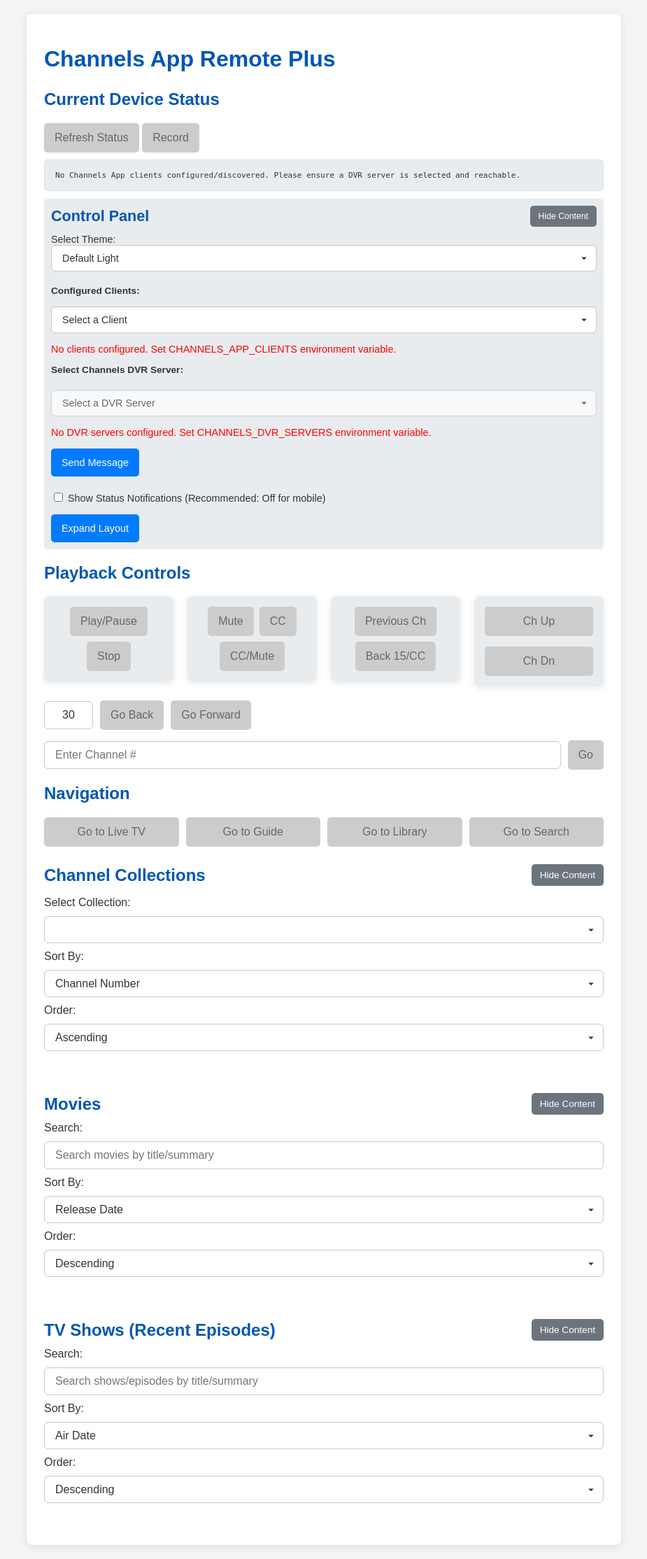
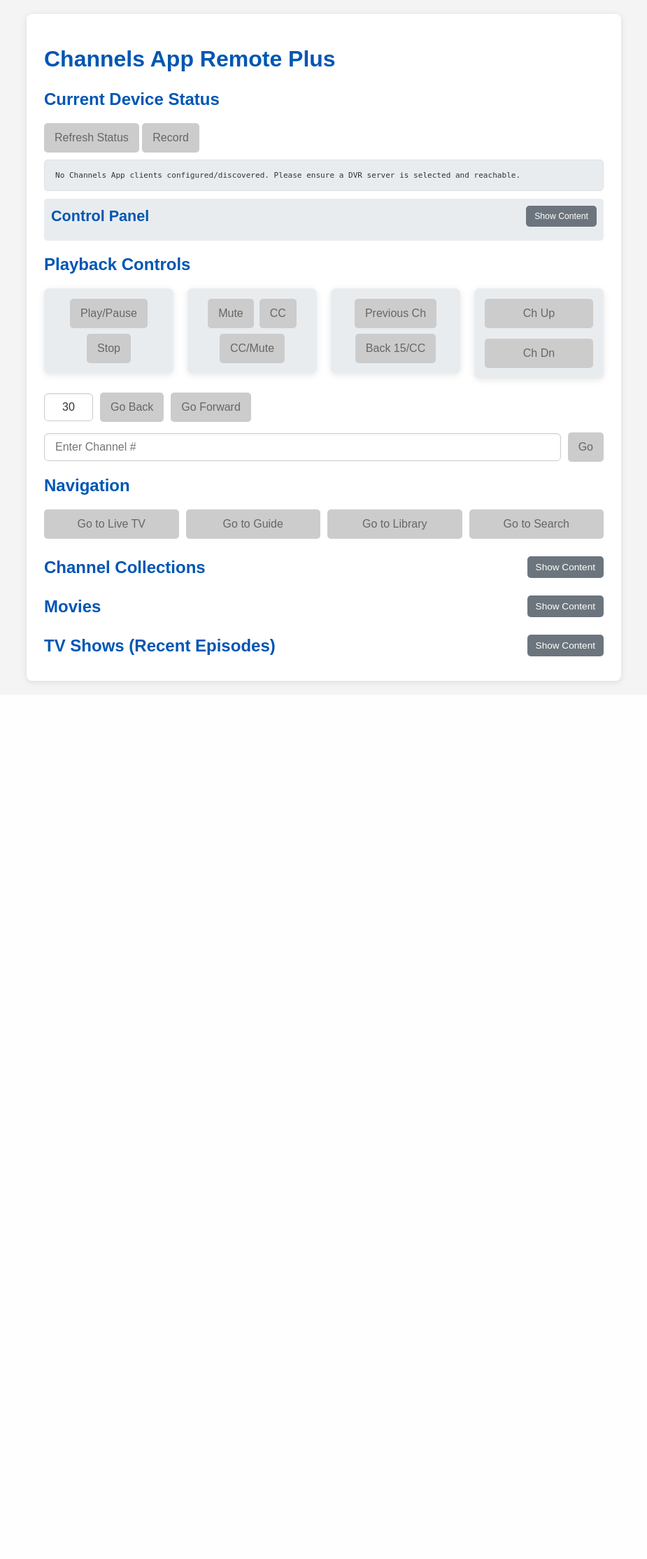
Before and after one commit to nuken/channels-app-remote-plus, a Flask app: page / in a window 1280 px wide. Shown: the whole page at 70% size, without its empty margins (177-1102 px from the left). After the commit the page ends 981 px from the top, so only its background shows below. Run offline with Flask 3, Linux system fonts and the light colour scheme; lists and menus that the app fills with data are empty.

Commit message:
FOUC Fix

```diff
--- a/app/static/css/style.css
+++ b/app/static/css/style.css
@@ -449,7 +449,6 @@
     flex-wrap: nowrap;
     overflow-x: auto;
     overflow-y: auto; /* Changed from hidden to auto */
-    -webkit-overflow-scrolling: touch;
     gap: 20px;
     padding-bottom: 20px;
     padding-left: 10px;
@@ -856,3 +855,11 @@
 .collection-dropdown {
     margin-right: auto; /* Pushes the dropdown to the left within its flex container */
 }
+
+/* Added for FOUC prevention */
+#control-panel-content-wrapper,
+#movies-content-wrapper,
+#episodes-content-wrapper,
+#channel-collections-content-wrapper {
+    display: none;
+}
--- a/app/static/js/script.js
+++ b/app/static/js/script.js
@@ -1034,19 +1034,18 @@
             toggleButton = parentSection.querySelector('.section-toggle-button');
         }
 
-        // Default to visible if no state is saved or if savedState is 'true'
-        if (savedState === 'false') { // If explicitly saved as false (hidden)
-            wrapperDiv.style.display = 'none';
-            if (toggleButton) {
-                toggleButton.textContent = 'Show Content';
-            }
-            // console.log(`[DEBUG applyInitialSectionVisibility] Hiding ${wrapperId} based on saved state.`); // Commented out
-        } else { // Default to visible or if explicitly saved as true
+        // If explicitly saved as 'true', show it. Otherwise, leave it hidden (default CSS state).
+        // If savedState is null (first load), it will remain hidden by default CSS.
+        if (savedState === 'true') {
             wrapperDiv.style.display = 'block';
             if (toggleButton) {
                 toggleButton.textContent = 'Hide Content';
             }
-            // console.log(`[DEBUG applyInitialSectionVisibility] Showing ${wrapperId} based on saved state or default.`); // Commented out
+        } else { // savedState is 'false' or null
+            wrapperDiv.style.display = 'none'; // Explicitly hide, although CSS might already do this
+            if (toggleButton) {
+                toggleButton.textContent = 'Show Content';
+            }
         }
     } else {
         // console.warn(`[DEBUG applyInitialSectionVisibility] Wrapper div not found for ID: ${wrapperId}`); // Commented out
```
